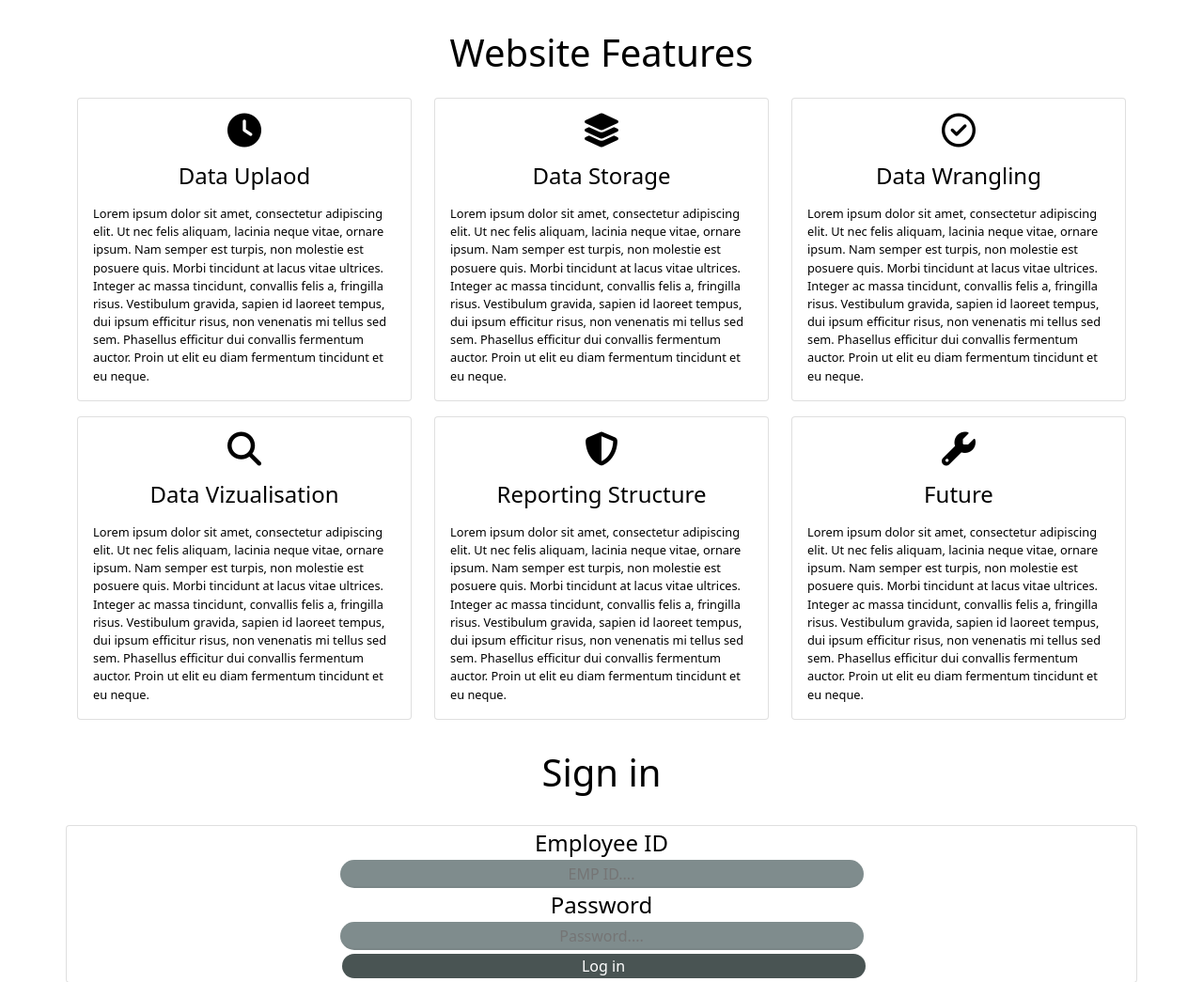
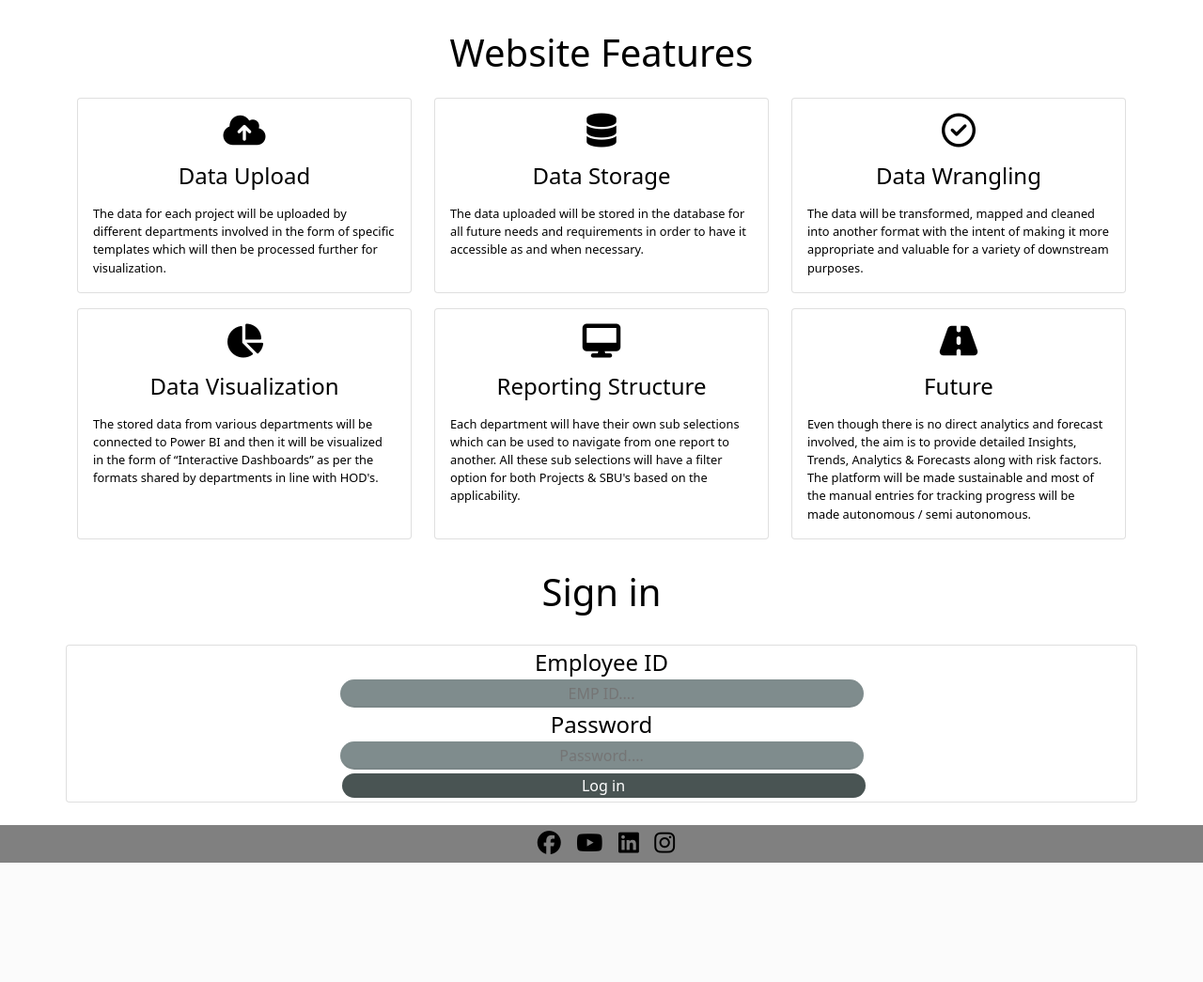
Before and after one commit to Nikhilgrao1/Astron, a PHP site: page /signin.php in a window 1280 px wide. Shown: the part 640-1685 px from the top of the page at 94% size. After the commit the page ends 1558 px from the top, so only its background shows below. Run offline with PHP 8.4, Linux system fonts and the light colour scheme; some libraries are stand-ins or nearby versions.

Commit message:
30th August
Changes Made as per the program requirements.

```diff
--- a/signin.php
+++ b/signin.php
@@ -58,9 +58,9 @@
                 <div class="col-lg-4 mt-3">
                     <div class="card servicesText">
                         <div class="card-body">
-                            <i class="fas servicesIcon fa-clock"></i>
-                            <h4 class="card-title mt-3">Data Uplaod</h4>
-                            <p class="card-text mt-3">Lorem ipsum dolor sit amet, consectetur adipiscing elit. Ut nec felis aliquam, lacinia neque vitae, ornare ipsum. Nam semper est turpis, non molestie est posuere quis. Morbi tincidunt at lacus vitae ultrices. Integer ac massa tincidunt, convallis felis a, fringilla risus. Vestibulum gravida, sapien id laoreet tempus, dui ipsum efficitur risus, non venenatis mi tellus sed sem. Phasellus efficitur dui convallis fermentum auctor. Proin ut elit eu diam fermentum tincidunt et eu neque.
+                            <i class="fas servicesIcon fa-cloud-upload"></i>
+                            <h4 class="card-title mt-3">Data Upload</h4>
+                            <p class="card-text mt-3">The data for each project will be uploaded by different departments involved in the form of specific templates which will then be processed further for visualization.
                             </p>
                         </div>
                     </div>
@@ -68,9 +68,9 @@
                 <div class="col-lg-4 mt-3">
                     <div class="card servicesText">
                         <div class="card-body">
-                            <i class='fas servicesIcon fa-layer-group'></i>
+                            <i class='fas servicesIcon fa-database'></i>
                             <h4 class="card-title mt-3">Data Storage</h4>
-                            <p class="card-text mt-3"> Lorem ipsum dolor sit amet, consectetur adipiscing elit. Ut nec felis aliquam, lacinia neque vitae, ornare ipsum. Nam semper est turpis, non molestie est posuere quis. Morbi tincidunt at lacus vitae ultrices. Integer ac massa tincidunt, convallis felis a, fringilla risus. Vestibulum gravida, sapien id laoreet tempus, dui ipsum efficitur risus, non venenatis mi tellus sed sem. Phasellus efficitur dui convallis fermentum auctor. Proin ut elit eu diam fermentum tincidunt et eu neque.
+                            <p class="card-text mt-3"> The data uploaded will be stored in the database for all future needs and requirements in order to have it accessible as and when necessary.
                             </p>
                         </div>
                     </div>
@@ -81,7 +81,7 @@
                         <div class="card-body">
                             <i class='far servicesIcon fa-check-circle'></i>
                             <h4 class="card-title mt-3">Data Wrangling</h4>
-                            <p class="card-text mt-3">Lorem ipsum dolor sit amet, consectetur adipiscing elit. Ut nec felis aliquam, lacinia neque vitae, ornare ipsum. Nam semper est turpis, non molestie est posuere quis. Morbi tincidunt at lacus vitae ultrices. Integer ac massa tincidunt, convallis felis a, fringilla risus. Vestibulum gravida, sapien id laoreet tempus, dui ipsum efficitur risus, non venenatis mi tellus sed sem. Phasellus efficitur dui convallis fermentum auctor. Proin ut elit eu diam fermentum tincidunt et eu neque.
+                            <p class="card-text mt-3">The data will be transformed, mapped and cleaned into another format with the intent of making it more appropriate and valuable for a variety of downstream purposes.
                             </p>
                         </div>
                     </div>
@@ -91,9 +91,9 @@
                 <div class="col-lg-4 mt-3">
                     <div class="card servicesText">
                         <div class="card-body">
-                            <i class='fas servicesIcon fa-search'></i>
-                            <h4 class="card-title mt-3">Data Vizualisation</h4>
-                            <p class="card-text mt-3"> Lorem ipsum dolor sit amet, consectetur adipiscing elit. Ut nec felis aliquam, lacinia neque vitae, ornare ipsum. Nam semper est turpis, non molestie est posuere quis. Morbi tincidunt at lacus vitae ultrices. Integer ac massa tincidunt, convallis felis a, fringilla risus. Vestibulum gravida, sapien id laoreet tempus, dui ipsum efficitur risus, non venenatis mi tellus sed sem. Phasellus efficitur dui convallis fermentum auctor. Proin ut elit eu diam fermentum tincidunt et eu neque.
+                            <i class='fas servicesIcon fa-pie-chart'></i>
+                            <h4 class="card-title mt-3">Data Visualization</h4>
+                            <p class="card-text mt-3"> The stored data from various departments will be connected to Power BI and then it will be visualized in the form of “Interactive Dashboards” as per the formats shared by departments in line with HOD's.
                             </p>
                         </div>
                     </div>
@@ -102,9 +102,9 @@
                 <div class="col-lg-4 mt-3">
                     <div class="card servicesText">
                         <div class="card-body">
-                            <i class='fas servicesIcon fa-shield-alt'></i>
+                            <i class='fas servicesIcon fa-desktop'></i>
                             <h4 class="card-title mt-3">Reporting Structure</h4>
-                            <p class="card-text mt-3">Lorem ipsum dolor sit amet, consectetur adipiscing elit. Ut nec felis aliquam, lacinia neque vitae, ornare ipsum. Nam semper est turpis, non molestie est posuere quis. Morbi tincidunt at lacus vitae ultrices. Integer ac massa tincidunt, convallis felis a, fringilla risus. Vestibulum gravida, sapien id laoreet tempus, dui ipsum efficitur risus, non venenatis mi tellus sed sem. Phasellus efficitur dui convallis fermentum auctor. Proin ut elit eu diam fermentum tincidunt et eu neque.
+                            <p class="card-text mt-3">Each department will have their own sub selections which can be used to navigate from one report to another. All these sub selections will have a filter option for both Projects & SBU's based on the applicability.
                             </p>
                         </div>
                     </div>
@@ -113,9 +113,9 @@
                 <div class="col-lg-4 mt-3">
                     <div class="card servicesText">
                         <div class="card-body">
-                            <i class='fas servicesIcon fa-wrench'></i>
+                            <i class='fas servicesIcon fa-road'></i>
                             <h4 class="card-title mt-3">Future</h4>
-                            <p class="card-text mt-3"> Lorem ipsum dolor sit amet, consectetur adipiscing elit. Ut nec felis aliquam, lacinia neque vitae, ornare ipsum. Nam semper est turpis, non molestie est posuere quis. Morbi tincidunt at lacus vitae ultrices. Integer ac massa tincidunt, convallis felis a, fringilla risus. Vestibulum gravida, sapien id laoreet tempus, dui ipsum efficitur risus, non venenatis mi tellus sed sem. Phasellus efficitur dui convallis fermentum auctor. Proin ut elit eu diam fermentum tincidunt et eu neque.
+                            <p class="card-text mt-3"> Even though there is no direct analytics and forecast involved, the aim is to provide detailed Insights, Trends, Analytics & Forecasts along with risk factors. The platform will be made sustainable and most of the manual entries for tracking progress will be made autonomous / semi autonomous.
                             </p>
                         </div>
                     </div>
```
Also changed, not shown: index.php (+13 -13 lines), images/Old Background.jpg (deleted), images/old.jpg (deleted), 1 other file.
